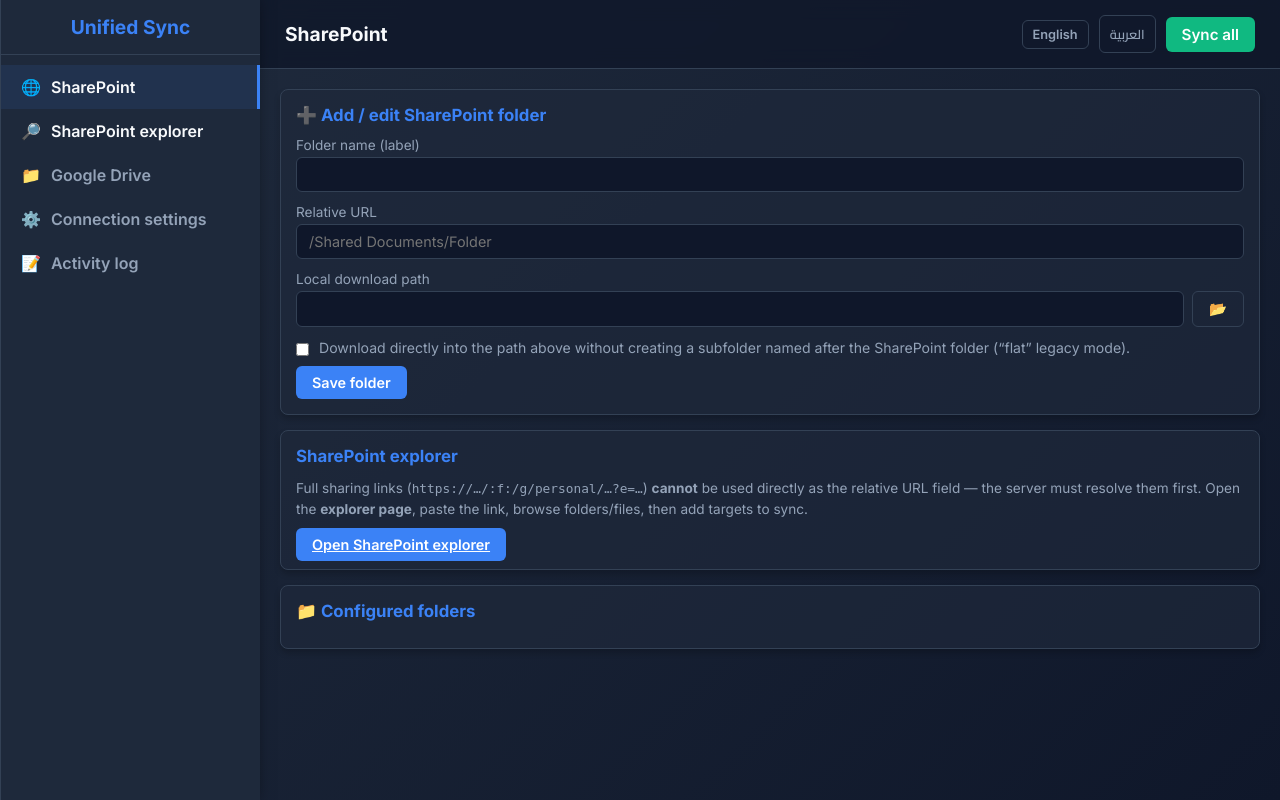
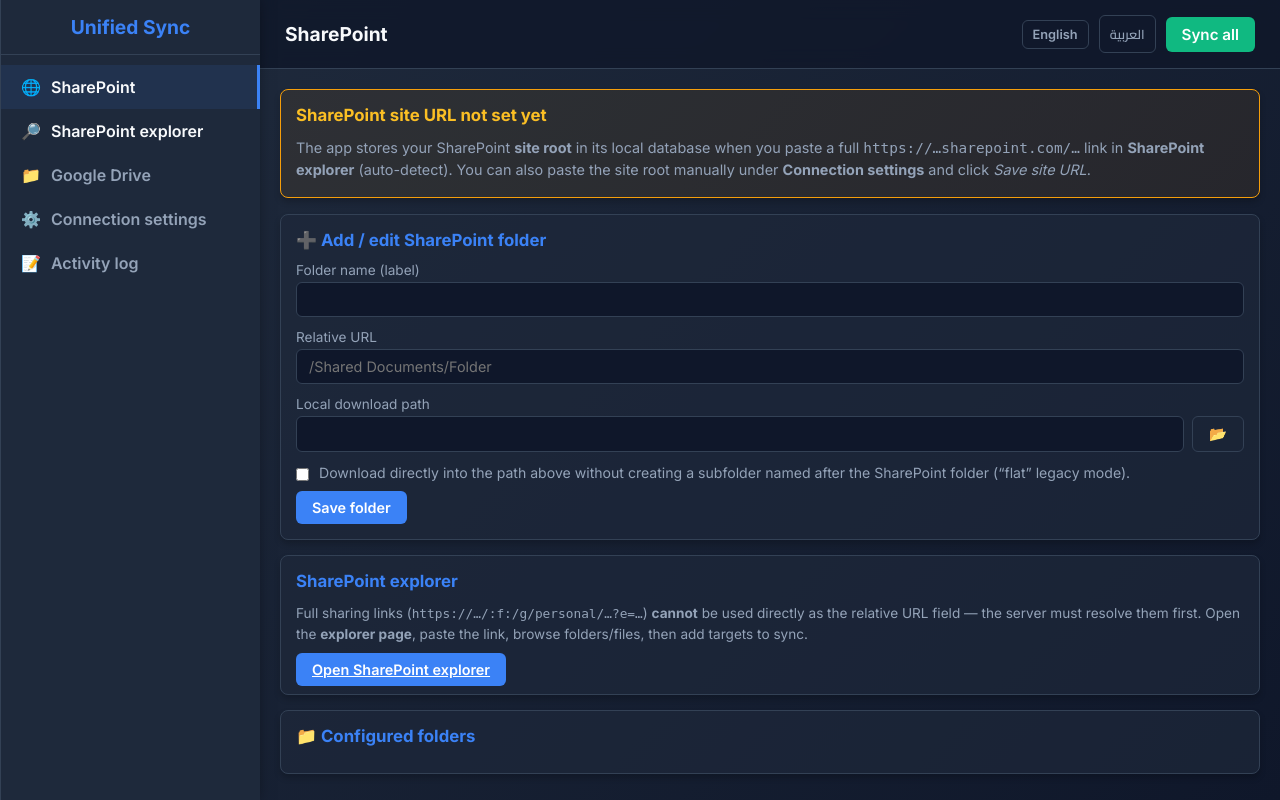
Before and after one commit to azmykn/SharePoint_SyncTools, a Flask app: page / in a window 1280 px wide. Run offline with Flask 3, Linux system fonts and the light colour scheme; data that the repository does not hold is empty.

Commit message:
Refactor SharePoint site URL handling: remove direct config dependency, implement SQLite storage, and enhance UI for manual entry and auto-detection. Update README and example config to reflect changes.

```diff
--- a/app.py
+++ b/app.py
@@ -2,7 +2,7 @@
 
 Copyright (c) 2026 Azmy KN <azmykn@gmail.com>
 SPDX-License-Identifier: MIT
-git@github.com:azmykn/SharePoint_SyncTools.git
+https://github.com/azmykn/SharePoint_SyncTools
 """
 
 import os
--- a/config/app_settings.example.json
+++ b/config/app_settings.example.json
@@ -1,6 +1,5 @@
 {
-  "_comment": "Copy this file to config/app_settings.json and adjust. Never commit app_settings.json if it contains secrets.",
+  "_comment": "Copy to config/app_settings.json (gitignored). SharePoint site root is saved from the web UI in SQLite, not here.",
   "database_path": "data/app.sqlite",
-  "sharepoint_site_url": "https://YOUR-TENANT-my.sharepoint.com/personal/YOUR_USER",
   "default_guest_share_link": ""
 }
--- a/sp_sync/web/app.py
+++ b/sp_sync/web/app.py
@@ -27,14 +27,58 @@
 from flask import Flask, render_template, request, jsonify, redirect, url_for, session, Response
 
 from sp_sync.paths import project_root
-from sp_sync.config.settings import sharepoint_site_url
 
 ROOT = project_root()
 
 
+def detect_sharepoint_site_root_from_url(url: str) -> str:
+    """
+    Derive SharePoint site root (https://host/personal/user or https://host/sites/SiteName)
+    from a pasted full browser URL.
+    """
+    u = (url or "").strip()
+    if not u.lower().startswith("http"):
+        return ""
+    try:
+        p = urllib.parse.urlparse(u)
+    except Exception:
+        return ""
+    if "sharepoint.com" not in (p.netloc or "").lower():
+        return ""
+    parts = [seg for seg in (p.path or "").split("/") if seg]
+    for i, seg in enumerate(parts):
+        sl = seg.lower()
+        if sl == "personal" and i + 1 < len(parts):
+            root_path = "/personal/" + parts[i + 1]
+            return f"{p.scheme}://{p.netloc}{root_path}".rstrip("/")
+        if sl == "sites" and i + 1 < len(parts):
+            root_path = "/sites/" + parts[i + 1]
+            return f"{p.scheme}://{p.netloc}{root_path}".rstrip("/")
+    return ""
+
+
+def validate_sharepoint_site_url_for_save(url: str) -> tuple[bool, str]:
+    """Validate manual site root URL before saving to SQLite."""
+    u = (url or "").strip().rstrip("/")
+    if not u.lower().startswith("https://"):
+        return False, "URL must start with https://"
+    try:
+        p = urllib.parse.urlparse(u)
+    except Exception:
+        return False, "Invalid URL"
+    if "sharepoint.com" not in (p.netloc or "").lower():
+        return False, "Host must be a SharePoint Online host (*.sharepoint.com)."
+    path = (p.path or "").lower()
+    if "/personal/" not in path and "/sites/" not in path:
+        return False, "Path must include /personal/... or /sites/..."
+    return True, ""
+
+
 def sp_site() -> str:
-    """SharePoint personal/site root URL from config/app_settings.json or SP_SYNC_SITE_URL."""
-    return (sharepoint_site_url() or "").strip()
+    """SharePoint site root URL saved via web UI / explorer (SQLite only)."""
+    from sp_sync.db.store import get_store
+
+    return (get_store().get_sharepoint_site_url() or "").strip().rstrip("/")
 
 
 app = Flask(
@@ -84,7 +128,7 @@
 _hydrate_logs_from_db()
 
 # ============================================================
-# SharePoint site URL: config/app_settings.json → sharepoint_site_url
+# SharePoint site URL: persisted in SQLite via web UI / explorer
 # ============================================================
 
 
@@ -203,6 +247,7 @@
         gd_user=gd_user,
         sync_status=sync_status,
         sp_site_configured=bool(sp_site().strip()),
+        sp_site_url_display=sp_site(),
     )
 
 
@@ -218,6 +263,22 @@
     save_sp_cookies(fedauth, rtfa)
     add_log('sharepoint', '✅ Connection data saved.')
     return jsonify({'success': True})
+
+
+@app.route('/sp/save_site_url', methods=['POST'])
+def sp_save_site_url():
+    """Save SharePoint site root URL (manual fallback; explorer auto-detect also writes here)."""
+    from sp_sync.db.store import get_store
+
+    data = request.get_json(silent=True) or {}
+    raw = (data.get('site_url') or '').strip()
+    ok, err = validate_sharepoint_site_url_for_save(raw)
+    if not ok:
+        return jsonify({'success': False, 'error': err}), 400
+    u = raw.strip().rstrip("/")
+    get_store().set_sharepoint_site_url(u)
+    add_log('system', 'SharePoint site URL saved.')
+    return jsonify({'success': True, 'site_url': u})
 
 
 @app.route('/sp/auto_cookies', methods=['POST'])
@@ -276,7 +337,10 @@
     if not sp_site():
         return jsonify({
             'success': False,
-            'error': 'SharePoint site URL is not configured. Set sharepoint_site_url in config/app_settings.json or SP_SYNC_SITE_URL.',
+            'error': (
+                'SharePoint site URL is not set yet. Paste a full SharePoint link once in '
+                'SharePoint explorer (it will be saved automatically), or set it under Connection settings.'
+            ),
         })
 
     sp_configs = load_sp_configs()
@@ -312,19 +376,28 @@
 def sp_browse():
     """List folders and files under a SharePoint parent path (server-relative URL)."""
     from sp_sync.sharepoint.sync_engine import prime_sharepoint_rest_session
+    from sp_sync.db.store import get_store
 
     fedauth, rtfa = load_sp_cookies()
+    data = request.get_json(silent=True) or {}
+    prime_url = (data.get('prime_url') or '').strip()
+    if prime_url.lower().startswith("http"):
+        detected = detect_sharepoint_site_root_from_url(prime_url)
+        if detected:
+            get_store().set_sharepoint_site_url(detected)
+
     if not fedauth or not rtfa:
         return jsonify({'success': False, 'error': 'Please save FedAuth and rtFa first.'}), 401
     if not sp_site():
         return jsonify({
             'success': False,
-            'error': 'SharePoint site URL is not configured. Set sharepoint_site_url in config/app_settings.json or SP_SYNC_SITE_URL.',
+            'error': (
+                'SharePoint site URL is not set yet. Paste a full SharePoint link once in '
+                'SharePoint explorer (it will be saved automatically), or set it under Connection settings.'
+            ),
         }), 400
 
-    data = request.get_json(silent=True) or {}
     parent = (data.get('parent_rel_url') or '').strip()
-    prime_url = (data.get('prime_url') or '').strip()
     if "?" in parent:
         parent = parent.split("?", 1)[0].strip()
     if not parent.startswith('/'):
@@ -418,21 +491,31 @@
 @app.route('/sp/resolve_url', methods=['POST'])
 def sp_resolve_url():
     """Resolve full SharePoint/OneDrive URL to server-relative folder for browsing."""
+    from sp_sync.sharepoint.sync_engine import resolve_sharepoint_pasted_url
+    from sp_sync.db.store import get_store
+
     fedauth, rtfa = load_sp_cookies()
     if not fedauth or not rtfa:
         return jsonify({'success': False, 'error': 'Please save FedAuth and rtFa first.'}), 401
-    if not sp_site():
-        return jsonify({
-            'success': False,
-            'error': 'SharePoint site URL is not configured. Set sharepoint_site_url in config/app_settings.json or SP_SYNC_SITE_URL.',
-        }), 400
 
     data = request.get_json(silent=True) or {}
     url = (data.get('url') or '').strip()
     if not url:
         return jsonify({'success': False, 'error': 'URL is empty.'}), 400
 
-    from sp_sync.sharepoint.sync_engine import resolve_sharepoint_pasted_url
+    if url.lower().startswith("http"):
+        detected = detect_sharepoint_site_root_from_url(url)
+        if detected:
+            get_store().set_sharepoint_site_url(detected)
+
+    if not sp_site():
+        return jsonify({
+            'success': False,
+            'error': (
+                'SharePoint site URL is not set yet. Paste a full https SharePoint link once '
+                '(site root is detected automatically), or set it under Connection settings.'
+            ),
+        }), 400
 
     def log_cb(msg):
         add_log('sharepoint', msg)
--- a/templates/index.html
+++ b/templates/index.html
@@ -334,11 +334,11 @@
         <div class="content-area">
             {% if not sp_site_configured %}
             <div class="card" style="border-color:#f59e0b;background:rgba(245,158,11,0.08);margin-bottom:16px;">
-                <div class="card-header" style="color:#fbbf24;">SharePoint site URL not configured</div>
+                <div class="card-header" style="color:#fbbf24;">SharePoint site URL not set yet</div>
                 <p style="font-size:0.9rem;color:var(--text-muted);line-height:1.55;">
-                    Set <code dir="ltr">sharepoint_site_url</code> in <code dir="ltr">config/app_settings.json</code> (copy from <code dir="ltr">config/app_settings.example.json</code>)
-                    or set the environment variable <code dir="ltr">SP_SYNC_SITE_URL</code> to your tenant root, for example
-                    <code dir="ltr">https://your-tenant-my.sharepoint.com/personal/user_domain_onmicrosoft_com</code>.
+                    The app stores your SharePoint <strong>site root</strong> in its local database when you paste a full
+                    <code dir="ltr">https://…sharepoint.com/…</code> link in <strong>SharePoint explorer</strong> (auto-detect).
+                    You can also paste the site root manually under <strong>Connection settings</strong> and click <em>Save site URL</em>.
                 </p>
             </div>
             {% endif %}
@@ -446,6 +446,28 @@
                             <span class="status-badge status-error">❌ Not connected (update cookies)</span>
                         {% endif %}
                     </div>
+
+                    <div style="background: rgba(15,23,42,0.35); border: 1px solid var(--border); border-radius: 8px; padding: 14px; margin-bottom: 16px;">
+                        <div class="card-header" style="font-size:1rem;">SharePoint site URL (stored in this app)</div>
+                        <p style="font-size: 0.9rem; color: var(--text-muted); margin-bottom: 12px; line-height: 1.55;">
+                            Paste a full <code dir="ltr">https://…sharepoint.com/…</code> link once in <strong>SharePoint explorer</strong>
+                            — the site root is detected and saved automatically — or enter it manually below.
+                        </p>
+                        {% if sp_site_url_display %}
+                        <p style="font-size: 0.9rem; margin-bottom: 10px;"><strong>Current:</strong>
+                            <code dir="ltr" style="font-size:0.85rem;">{{ sp_site_url_display }}</code></p>
+                        {% endif %}
+                        <form onsubmit="saveSpSiteUrl(event)">
+                            <div class="form-group" style="margin-bottom: 10px;">
+                                <label>Site root URL</label>
+                                <input type="text" class="form-input" id="sp-site-url-manual" dir="ltr"
+                                    placeholder="https://tenant-my.sharepoint.com/personal/user_tenant_onmicrosoft_com"
+                                    value="{{ sp_site_url_display }}">
+                            </div>
+                            <button type="submit" class="btn btn-outline">Save site URL</button>
+                        </form>
+                    </div>
+
                     <form onsubmit="updateSPAuth(event)">
                         <div class="form-group" style="margin-bottom: 10px;">
                             <label>FedAuth Cookie</label>
@@ -802,6 +824,27 @@
             } catch(e) { showToast('Network error', true); }
         }
 
+        async function saveSpSiteUrl(e) {
+            e.preventDefault();
+            const site_url = document.getElementById('sp-site-url-manual').value.trim();
+            try {
+                const res = await fetch('/sp/save_site_url', {
+                    method: 'POST',
+                    headers: {'Content-Type': 'application/json'},
+                    body: JSON.stringify({ site_url }),
+                });
+                const data = await res.json();
+                if (data.success) {
+                    showToast('Site URL saved');
+                    setTimeout(() => location.reload(), 800);
+                } else {
+                    showToast(data.error || 'Save failed', true);
+                }
+            } catch (err) {
+                showToast('Network error', true);
+            }
+        }
+
         async function autoExtractSPCookies() {
             const btn = document.getElementById('btn-auto-cookies');
             btn.disabled = true;
```
Also changed, not shown: sp_sync/config/settings.py (+1 -10 lines), sp_sync/db/store.py (+8 -0 lines), sp_sync/sharepoint/sync_engine.py (+13 -6 lines), tests/test_enhancements.py (+29 -0 lines), README.md.
